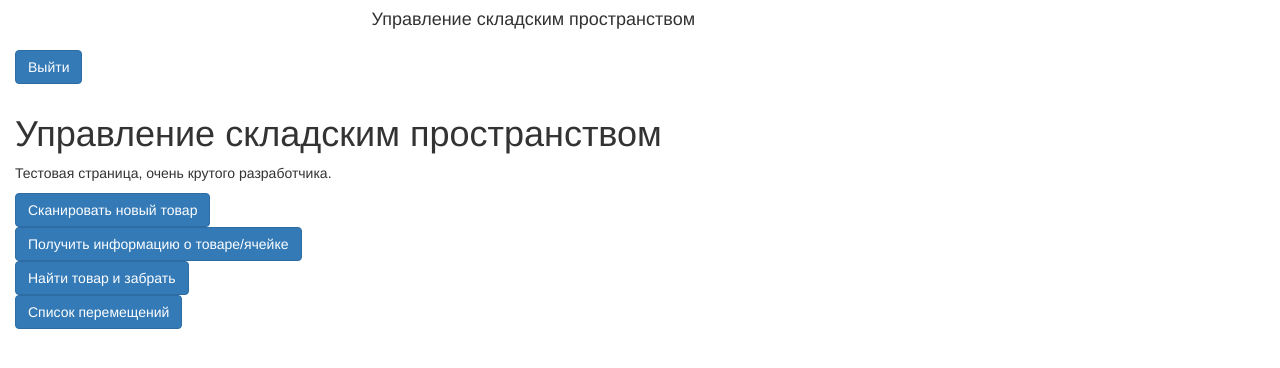
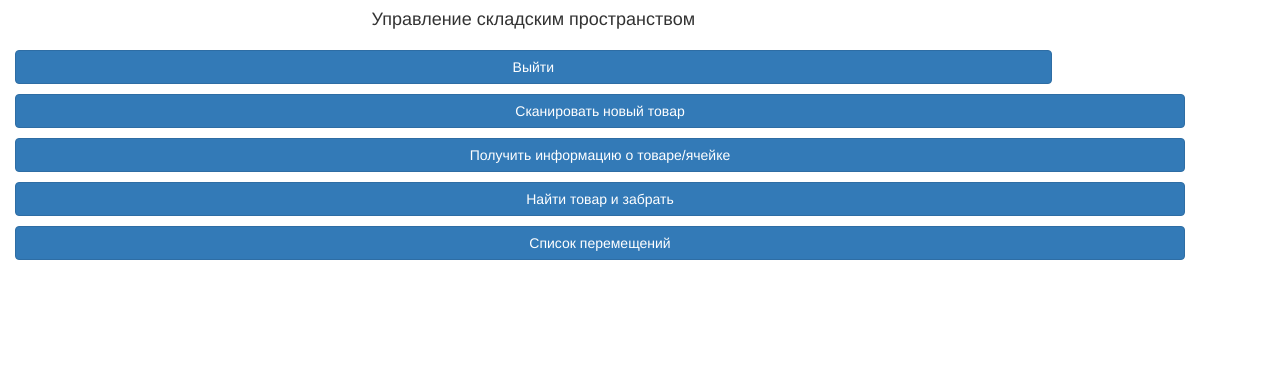
Before and after one commit to Semyon22/storage_space, a Django app: page / in a window 1280 px wide. Shown: the top 368 px of the page. Run offline with Django 5.2, Linux system fonts and the light colour scheme; a user stored in the database is signed in; parts of the project's set-up code (start-up, migrations or seed data) failed here and were passed over; some libraries are stand-ins or nearby versions.

Commit message:
style fix

```diff
--- a/client/static/css/styles.css
+++ b/client/static/css/styles.css
@@ -20,7 +20,11 @@ video {
     border: 1px solid #b2b2b2 !important;
     border-radius: 0.25em;
 }
-
+.work_button{
+    color: #fff;
+    background-color: #0d6efd;
+    border-color: #0d6efd;
+}
 /* .montserrat-<uniquifier> {
 
     font-optical-sizing: auto;
--- a/client/static/js/script.js
+++ b/client/static/js/script.js
@@ -48,7 +48,7 @@ $btn3.onclick = function () {
                     cell1.innerHTML=k;
                     cell2.innerHTML=data[k][index][0];
                     cell3.innerHTML=data[k][index][1];
-                    cell4.innerHTML=` <button type="button" id="work-button-${counter}" class="work_button">взять в работу</button>`;
+                    cell4.innerHTML=` <button style="display: none;" type="button" id="work-button-${counter}" class="work_button">взять в работу</button>`;
                     row.appendChild(cell1);
                     row.appendChild(cell2);
                     row.appendChild(cell3);
@@ -75,7 +75,7 @@ $btn3.onclick = function () {
 }
 $btn_log.onclick = function () {
     document.getElementById("reader2").style.visibility = 'visible';
-    document.getElementById("reader2").style.height = '250px';
+    document.getElementById("reader2").style.height = 'auto';
     document.getElementById("reader2").style.border = '1px';
     document.getElementById("log-button").style.display = 'none';
 
@@ -129,7 +129,7 @@ $btn_log.onclick = function () {
 
 $btn.onclick = function () {
     document.getElementById("reader").style.visibility = 'visible';
-    document.getElementById("reader").style.height = '250px';
+    document.getElementById("reader").style.height = 'auto';
     document.getElementById("reader").style.border = '1px';
     document.getElementById("scan-btn").style.display = 'none';
 
@@ -228,7 +228,7 @@ $btn.onclick = function () {
 $btn_1.onclick = function () {
 
     document.getElementById("reader").style.visibility = 'visible';
-    document.getElementById("reader").style.height = '250px';
+    document.getElementById("reader").style.height = 'auto';
 
 
     const scanner = new Html5QrcodeScanner(
@@ -315,7 +315,7 @@ $btn_1.onclick = function () {
 $btn_get.onclick = function () {
     document.getElementById("result3").style.display = 'none';
     document.getElementById("reader3").style.visibility = 'visible';
-    document.getElementById("reader3").style.height = '250px';
+    document.getElementById("reader3").style.height = 'auto';
     document.getElementById("get-button").style.display = 'none';
     document.getElementById("get-button-close").style.display = 'block';
     const scanner = new Html5QrcodeScanner(
--- a/client/templates/base_generic.html
+++ b/client/templates/base_generic.html
@@ -25,14 +25,14 @@
             <!-- <h1>Здравствуйте, {{ user.username|default:'гость' }}</h1> -->
              <h4 style="text-align: center;">Управление складским пространством</h4>
           {% block sidebar %}
-            <ul class="sidebar-nav">
-              <div class="btn-group">
+            <ul class="sidebar-nav" style="width: 100%;">
+              <div class="btn-group" style="width: 100%;">
                 {%if user.is_authenticated%}
                     <!-- <li><a   class="btn btn-primary" href="{% url 'home' %}" role="button">Домашняя</a></li> -->
                 {%endif%}
                 {%if user.is_authenticated%}
                 {%csrf_token%}
-                    <li><form method="post" action="{% url 'logout' %}">
+                    <li><form method="post" action="{% url 'logout' %}" style="width: 100%;">
                       {%csrf_token%}
                         <button type="submit"  class="btn btn-primary"  role="button" style="width: 100%;">Выйти</button>
 
--- a/client/templates/index.html
+++ b/client/templates/index.html
@@ -2,45 +2,41 @@
 {% load static %}
 {% block content %}
 
-  <h1>Управление складским пространством</h1>
-  <p>
-    Тестовая страница, очень крутого разработчика.
-  </p>
 {%if user.is_authenticated%}
 <div class="container">
   <div class="row">
     <div class="col-12">
-       <button type="button" class="btn btn-primary" id="scan-btn">Сканировать новый товар</button>
-       <button type="button" class="btn btn-primary" id="scan-button-close" style="display: none">Закрыть сканер</button>
-       <div id="reader" style="width:250px; height: 0px; border:0px solid"></div>
+       <button type="button" class="btn btn-primary" id="scan-btn" style="width: 100%;">Сканировать новый товар</button>
+       <button type="button" class="btn btn-primary" id="scan-button-close" style="display: none; width: 100%;">Закрыть сканер</button>
+       <div id="reader" style="width:100%; height: 0px; border:0px solid;text-align: center;"></div>
 
 
-      <button type="button" id="scan-btn-1" style="display: none" class="btn btn-primary">Подтвердить перемещение</button>
-      <button type="button" class="btn btn-primary" id="confirm-button-close" style="display: none">Вернуться назад</button>
+      <button type="button" id="scan-btn-1" style="display: none; width: 100%;margin-top: 10px;" class="btn btn-primary" >Подтвердить перемещение</button>
+      <button type="button" class="btn btn-primary" id="confirm-button-close" style="display: none;margin-top: 10px; width: 100%">Вернуться назад</button>
       <div id="result"></div>
 
-      <button type="button" id="log-button" class="btn btn-primary" style="display: block">Получить информацию о товаре/ячейке</button>
-      <button type="button" class="btn btn-primary" id="log-button-close" style="display: none">Закрыть сканер</button>
-      <div id="reader2" style="width:250px; height: 0px; border:0px solid"></div>
+      <button type="button" id="log-button" class="btn btn-primary" style="display: block; width: 100%;margin-top: 10px;">Получить информацию о товаре/ячейке</button>
+      <button type="button" class="btn btn-primary" id="log-button-close" style="display: none; width: 100%;margin-top: 10px;">Закрыть сканер</button>
+      <div id="reader2" style="width:100%; height: 0px; border:0px solid"></div>
       <div id="result2"></div>
 
-      <button type="button" id="get-button" style="display: block" class="btn btn-primary">Найти товар и забрать</button>
-      <button type="button" id="get-confirm" style="display: none" class="btn btn-primary">Подтвердить перемещение</button>
-      <button type="button" class="btn btn-primary" id="get-confirm-button-close" style="display: none">Вернуться назад</button>
-      <button type="button" class="btn btn-primary" id="get-button-close" style="display: none">Закрыть сканер</button>
-      <div id="reader3" style="width:250px; height: 0px; border:0px solid"></div>
+      <button type="button" id="get-button" style="display: block;width: 100%;margin-top: 10px;" class="btn btn-primary">Найти товар и забрать</button>
+      <button type="button" id="get-confirm" style="display: none;width: 100%;margin-top: 10px;" class="btn btn-primary">Подтвердить перемещение</button>
+      <button type="button" class="btn btn-primary" id="get-confirm-button-close" style="display: none;width: 100%;margin-top: 10px;">Вернуться назад</button>
+      <button type="button" class="btn btn-primary" id="get-button-close" style="display: none;width: 100%;margin-top: 10px;">Закрыть сканер</button>
+      <div id="reader3" style="width:100%; height: 0px; border:0px solid"></div>
       <div id="result3"></div>
 
-      <button type="button" id="move-button" class="btn btn-primary">Список перемещений</button>
+      <button type="button" id="move-button" class="btn btn-primary" style="width: 100%;margin-top: 10px;">Список перемещений</button>
       <div id="move_info">
 
       </div>
-      <table class="table" id="move-table" style="display: none;">
+      <table class="table" id="move-table" style="display: none;font-size: 10px;">
         <thead>
           <tr>
             <th>Категория</th>
-            <th>забрать из ячейки номер</th>
-            <th>доставить в ячейку номер</th>
+            <th>забрать из</th>
+            <th>доставить в</th>
             <th>зарезервировать</th>
 
           </tr>
--- a/client/templates/registration/login.html
+++ b/client/templates/registration/login.html
@@ -7,11 +7,11 @@
     <div class="form_wrapper" style="display: flex; justify-content: center;">
     <form method="post" >
       {% csrf_token %}
-      <table>
+      <table style="width:100%">
         {{ form.as_p }}
         <tr>
-          <td>&nbsp;</td>
-          <td><input  class="btn btn-primary" type="submit" value="Войти"></td>
+          <!-- <td>&nbsp;</td> -->
+          <td><input  class="btn btn-primary" type="submit" value="Войти" style="width:100%"></td>
         </tr>
       </table>
     </form>
--- a/client/views.py
+++ b/client/views.py
@@ -118,13 +118,14 @@ def get_item_confirm(request):
 
 def check_movements(request):
     #пока что допускаем что get_movements вернула такой результат
-    # TEST_LIST={
-    #     'meds':[[1,2],[3,5],[4,6]],
-    #     'Computers':[[3,4],[43,25]]
-    # }
+    TEST_LIST={
+        'meds':[[1,2],[3,5],[4,6]],
+        'Computers':[[3,4],[43,25]]
+    }
     stk = Stock(dbname='postgres', user='postgres', password='12345', host='217.71.129.139', port='4385')
     response=stk.get_movements()
     print(response)
+
     return JsonResponse(response)
 
 def page_movements(request):
```
Also changed, not shown: db.sqlite3.
